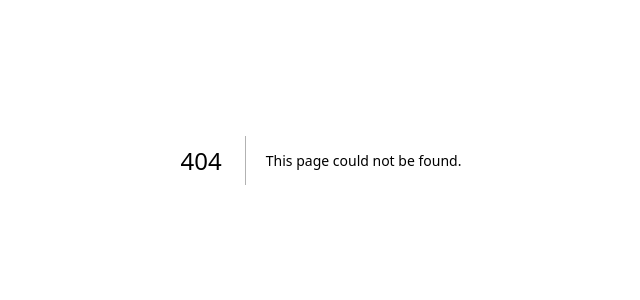
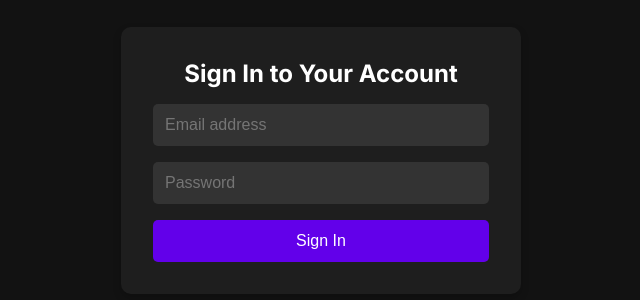
Before and after one commit to AbdurraoufE/pantry, a Next.js app: page /sign-in in a window 1280 px wide. Before the commit this address had no page. Shown: the part 240-540 px from the top of the page, without its empty margins (319-959 px from the left). Built offline with nearby package versions, Linux system fonts and the light colour scheme; no server answers.

Commit message:
added a sign-in page

```diff
--- a/app/globals.css
+++ b/app/globals.css
@@ -68,3 +68,87 @@ body {
 .sign-up-button:hover {
   background-color: #3c366b; /* Darker hover color */
 }
+
+/* Sign-in page styles */
+
+/* Reset some default browser styles */
+* {
+  margin: 0;
+  padding: 0;
+  box-sizing: border-box;
+}
+
+body {
+  font-family: 'Arial', sans-serif;
+  background-color: #121212;
+  color: #ffffff;
+  display: flex;
+  justify-content: center;
+  align-items: center;
+  height: 100vh;
+}
+
+/* Container for the sign-in component */
+.sign-in-container {
+  display: flex;
+  justify-content: center;
+  align-items: center;
+  width: 100%;
+}
+
+/* Box styling for the sign-in form */
+.sign-in-box {
+  background-color: #1e1e1e;
+  padding: 2rem;
+  border-radius: 10px;
+  box-shadow: 0 4px 8px rgba(0, 0, 0, 0.2);
+  width: 100%;
+  max-width: 400px;
+}
+
+/* Title styling */
+.sign-in-title {
+  font-size: 1.5rem;
+  margin-bottom: 1rem;
+  text-align: center;
+}
+
+/* Form styling */
+.sign-in-form {
+  display: flex;
+  flex-direction: column;
+}
+
+/* Input styling */
+.sign-in-input {
+  background-color: #333;
+  color: #fff;
+  border: none;
+  padding: 0.75rem;
+  margin-bottom: 1rem;
+  border-radius: 5px;
+  font-size: 1rem;
+}
+
+/* Button styling */
+.sign-in-button {
+  background-color: #6200ea;
+  color: #fff;
+  border: none;
+  padding: 0.75rem;
+  border-radius: 5px;
+  font-size: 1rem;
+  cursor: pointer;
+  transition: background-color 0.3s ease;
+}
+
+.sign-in-button:hover {
+  background-color: #3700b3;
+}
+
+/* Loading and error messages */
+p {
+  margin-top: 1rem;
+  text-align: center;
+  font-size: 1rem;
+}
--- /dev/null
+++ b/app/sign-in/page.jsx
@@ -0,0 +1,71 @@
+"use client"
+import { useState } from 'react';
+import { useSignInWithEmailAndPassword } from "react-firebase-hooks/auth";
+import { auth } from "@/app/firebase/config";
+import { useRouter} from "next/navigation";
+
+const SignIn = () => {
+  const [email, setEmail] = useState('');
+  const [password, setPassword] = useState('');
+  const [error, setError] = useState('');
+
+  const [
+    signInWithEmailAndPassword,
+    user,
+    loading,
+    authError
+  ] = useSignInWithEmailAndPassword(auth);
+
+  //redirect to pantry app/UI screen
+  const router = useRouter();
+
+  const handleSignIn = async (event) => {
+    event.preventDefault();
+    setError('');
+    if (password.length < 6) {
+      setError('Password should be at least 6 characters long.');
+      return;
+    }
+    try {
+      const res = signInWithEmailAndPassword(email, password);
+      console.log({ res });
+      setEmail("");
+      setPassword("");
+      router.push("/")
+    } catch (e) {
+      console.error(e);
+    }
+  };
+
+  return (
+    <div className="sign-in-container">
+      <div className="sign-in-box">
+        <h2 className="sign-in-title">Sign In to Your Account</h2>
+        <form className="sign-in-form" onSubmit={handleSignIn}>
+          <input
+            type="email"
+            placeholder="Email address"
+            className="sign-in-input"
+            value={email}
+            onChange={(e) => setEmail(e.target.value)}
+            required
+          />
+          <input
+            type="password"
+            placeholder="Password"
+            className="sign-in-input"
+            value={password}
+            onChange={(e) => setPassword(e.target.value)}
+            required
+          />
+          <button type="submit" className="sign-in-button">Sign In</button>
+        </form>
+        {loading && <p>Loading...</p>}
+        {error && <p>Error: {error}</p>}
+        {authError && <p>Error: {authError.message}</p>}
+      </div>
+    </div>
+  );
+};
+
+export default SignIn;
```
